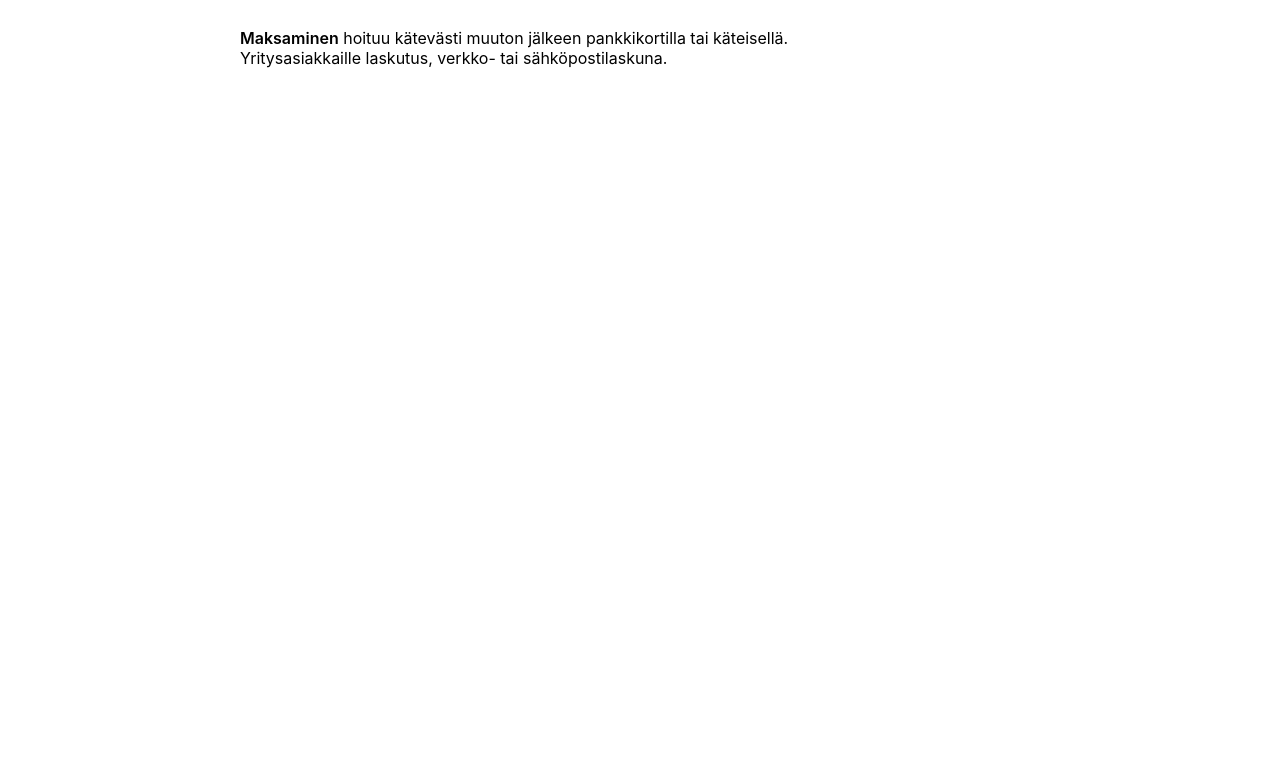
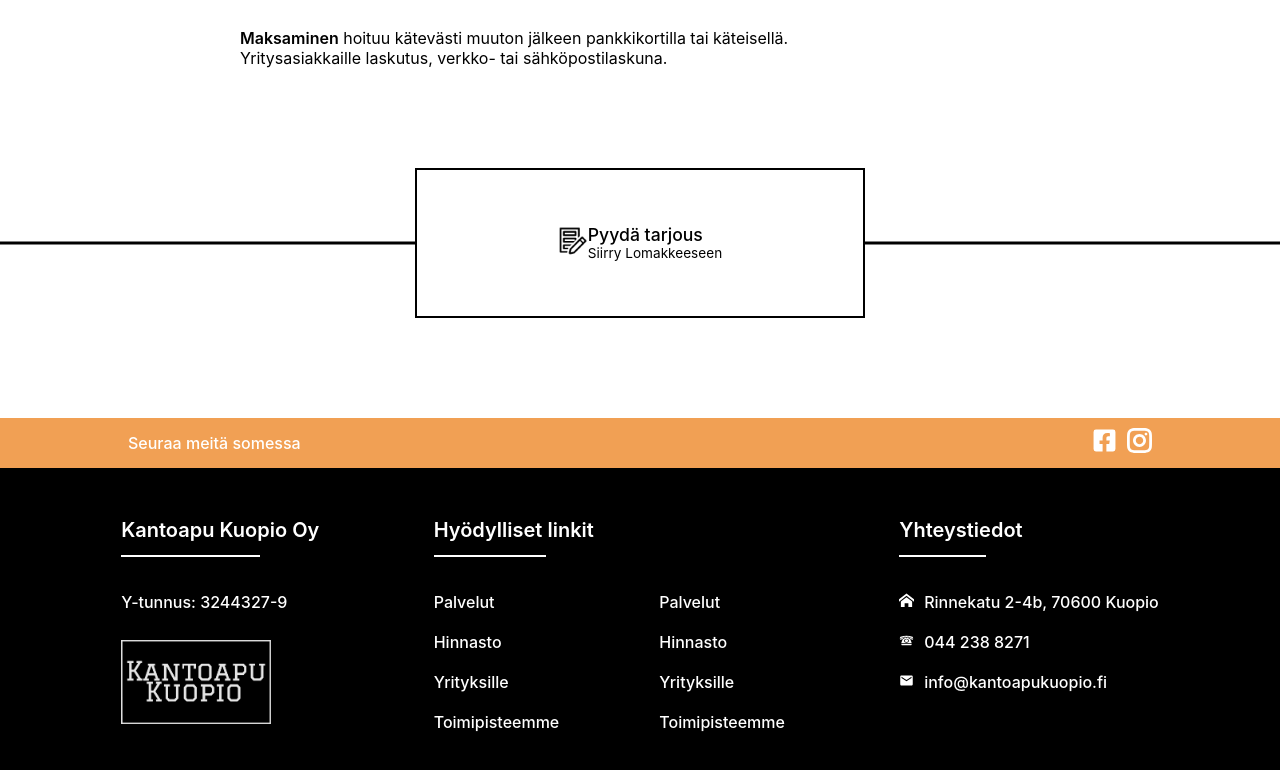
Before and after one commit to MarekPuu/kantoapu_kuopio, a Next.js app: page / in a window 1280 px wide. Shown: the part 3404-4174 px from the top of the page. Before the commit the page ends 3572 px from the top, so only its background shows below. Built offline with nearby package versions, Linux system fonts and the light colour scheme.

Commit message:
Etusivu ulkoasu 1.0 testi

```diff
--- /dev/null
+++ b/components/Footer/Footer.tsx
@@ -0,0 +1,133 @@
+import React from 'react';
+import classes from '../../styles/components/Footer.module.scss';
+import Image from 'next/image';
+import Link from 'next/link';
+import { FaFacebookSquare } from 'react-icons/fa';
+import { GrInstagram } from 'react-icons/gr';
+import { ImHome } from 'react-icons/im';
+import { GiRotaryPhone } from 'react-icons/gi';
+import { MdEmail } from 'react-icons/md';
+
+const Footer = () => {
+  return (
+    <div className={classes.FooterContainer}>
+      <div className={classes.FooterUpperContent}>
+        <div className={classes.Content}>
+          <div>
+            <p>Seuraa meitä somessa</p>
+          </div>
+          <div>
+            <a
+              target="_blank"
+              rel="noreferrer"
+              href="https://www.facebook.com/profile.php?id=100076212821703"
+            >
+              <FaFacebookSquare size={25} color="white" />
+            </a>
+            <a
+              target="_blank"
+              rel="noreferrer"
+              href="https://www.instagram.com/kantoapukuopio"
+            >
+              <GrInstagram size={25} color="white" />
+            </a>
+          </div>
+        </div>
+      </div>
+      <div className={classes.FooterContent}>
+        <div className={classes.FooterLowerContent}>
+          <div className={classes.FooterCompanyLogo}>
+            <h1>Kantoapu Kuopio Oy</h1>
+            <p>Y-tunnus: 3244327-9</p>
+            <div
+              style={{
+                position: 'relative',
+                width: '150px',
+                marginTop: '20px',
+              }}
+            >
+              <Image
+                src={'/KantoapuLogo.png'}
+                width={150}
+                height={100}
+                alt="Kantoapu"
+                layout="responsive"
+                objectFit="contain"
+              />
+            </div>
+          </div>
+          <div className={classes.FooterLinks}>
+            <h1>Hyödylliset linkit</h1>
+            <div className={classes.Links}>
+              <ul>
+                <li>
+                  <Link href={{ pathname: '/', hash: 'palvelut' }}>
+                    Palvelut
+                  </Link>
+                </li>
+                <li>
+                  <Link href={{ pathname: '/', hash: 'hinnasto' }}>
+                    Hinnasto
+                  </Link>
+                </li>
+                <li>
+                  <Link href={{ pathname: '/yrityksille' }}>Yrityksille</Link>
+                </li>
+                <li>
+                  <Link href={{ pathname: '/toimipisteemme' }}>
+                    Toimipisteemme
+                  </Link>
+                </li>
+              </ul>
+              <ul className={classes.padding}>
+                <li>
+                  <Link href={{ pathname: '/', hash: 'palvelut' }}>
+                    Palvelut
+                  </Link>
+                </li>
+                <li>
+                  <Link href={{ pathname: '/', hash: 'hinnasto' }}>
+                    Hinnasto
+                  </Link>
+                </li>
+                <li>
+                  <Link href={{ pathname: '/yrityksille' }}>Yrityksille</Link>
+                </li>
+                <li>
+                  <Link href={{ pathname: '/toimipisteemme' }}>
+                    Toimipisteemme
+                  </Link>
+                </li>
+              </ul>
+            </div>
+          </div>
+          <div className={classes.FooterContanct}>
+            <h1>Yhteystiedot</h1>
+            <p>
+              <ImHome style={{ marginRight: '10px' }} size={15} color="white" />
+              Rinnekatu 2-4b, 70600 Kuopio
+            </p>
+            <p>
+              <GiRotaryPhone
+                style={{ marginRight: '10px' }}
+                size={15}
+                color="white"
+              />
+              044 238 8271
+            </p>
+            <p>
+              <MdEmail
+                style={{ marginRight: '10px' }}
+                size={15}
+                color="white"
+              />
+              info@kantoapukuopio.fi
+            </p>
+          </div>
+        </div>
+      </div>
+    </div>
+  );
+};
+
+export default Footer;
--- a/components/Layout/CustomHead.tsx
+++ b/components/Layout/CustomHead.tsx
@@ -12,12 +12,14 @@ const CustomHead = () => {
 
   const path =
     router.pathname === '/'
-      ? ''
-      : `| ${capitalizeFirstLetter(router.pathname.replace('/', ''))}`;
+      ? 'Kantoapu Kuopio'
+      : `Kantoapu Kuopio | ${capitalizeFirstLetter(
+          router.pathname.replace('/', '')
+        )}`;
 
   return (
     <Head>
-      <title>{`Kantoapu Kuopio ${path}`}</title>
+      <title>{path}</title>
     </Head>
   );
 };
--- a/components/Layout/PageLayout.tsx
+++ b/components/Layout/PageLayout.tsx
@@ -3,6 +3,7 @@ import NavBar from '../nav/NavBar';
 import GoogleAnalytics from '../google-analytics';
 import useGoogleAnalytics from '../../hooks/useGoogleAnalytics';
 import Head from './CustomHead';
+import Footer from '../Footer/Footer';
 
 const PageLayout = ({ children }: any) => {
   useGoogleAnalytics();
@@ -12,6 +13,7 @@ const PageLayout = ({ children }: any) => {
       <GoogleAnalytics />
       <NavBar />
       {children}
+      <Footer />
     </>
   );
 };
--- /dev/null
+++ b/components/PyydaTarjous/index.tsx
@@ -0,0 +1,35 @@
+import Link from 'next/link';
+import React from 'react';
+import classes from '../../styles/components/PyydaTarjous.module.scss';
+import Image from 'next/image';
+
+const PyydaTarjous = () => {
+  return (
+    <div className={classes.PyydaTarjousContainer}>
+      <Link href={{ pathname: '/', hash: '#form' }}>
+        <div className={classes.PyydaTarjousLinkContainer}>
+          <div className={classes.NavInfoLinkContainer}>
+            <div className={classes.NavInfoLinkContainerLogo}>
+              <Image
+                width={30}
+                height={30}
+                src="/clarity_form-line-black.png"
+                alt="form"
+              />
+            </div>
+            <div className={classes.NavInfoLinkContainerInfo}>
+              <div className={classes.title}>
+                <p>Pyydä tarjous</p>
+              </div>
+              <div className={classes.info}>
+                <p>Siirry Lomakkeeseen</p>
+              </div>
+            </div>
+          </div>
+        </div>
+      </Link>
+    </div>
+  );
+};
+
+export default PyydaTarjous;
--- a/package.json
+++ b/package.json
@@ -13,6 +13,7 @@
     "react": "18.2.0",
     "react-dom": "18.2.0",
     "react-google-recaptcha": "^2.1.0",
+    "react-icons": "^4.4.0",
     "sass": "^1.54.5"
   },
   "devDependencies": {
--- a/pages/index.tsx
+++ b/pages/index.tsx
@@ -4,7 +4,9 @@ import PageHero from '../components/PageHero/PageHero';
 import MeidanTarina from '../components/MeidänTarina/MeidanTarina';
 import MeidanTarinaForm from '../components/form/MeidanTarinaForm';
 import PalvelutContainer from '../components/Palvelut/PalvelutContainer';
+import PyydaTarjous from '../components/PyydaTarjous';
 import HinnastoContainer from '../components/Hinnasto/HinnastoContainer';
+
 const Home: NextPage = () => {
   return (
     <>
@@ -25,6 +27,7 @@ const Home: NextPage = () => {
           <HinnastoContainer />
         </div>
       </div>
+      <PyydaTarjous />
     </>
   );
 };
--- /dev/null
+++ b/styles/components/Footer.module.scss
@@ -0,0 +1,96 @@
+@use '../variables/Variables.scss';
+
+.FooterContainer {
+  min-height: 400px;
+  width: 100%;
+  background: black;
+  color: white;
+  p {
+    margin-bottom: 20px;
+    font-size: 1rem;
+    font-weight: 500;
+    list-style: none;
+  }
+  h1 {
+    width: fit-content;
+    font-size: 1.25rem;
+    font-weight: 600;
+    margin-bottom: 50px;
+    position: relative;
+    &::after {
+      position: absolute;
+      content: '';
+      height: 2px;
+      background-color: white;
+      bottom: -15px;
+      left: 0;
+      width: 70%;
+    }
+  }
+}
+.FooterContent {
+  max-width: 1820px;
+  width: 90%;
+  margin: auto;
+  height: 100%;
+}
+.FooterUpperContent {
+  height: 50px;
+  background: Variables.$secondaryFontColor;
+  .Content {
+    max-width: 1820px;
+    width: 80%;
+    height: 100%;
+    margin: auto;
+    display: flex;
+    align-items: center;
+    justify-content: space-between;
+    p {
+      margin: 0;
+      padding: 0;
+    }
+    a {
+      margin-left: 10px;
+    }
+  }
+}
+
+.FooterLowerContent {
+  display: flex;
+  justify-content: space-around;
+  height: 100%;
+}
+.FooterLowerContent {
+  padding: 50px 0;
+}
+
+.FooterLinks {
+  color: white;
+  height: 100%;
+
+  ul {
+    height: 100%;
+    margin: auto;
+    li {
+      margin-bottom: 20px;
+      font-size: 1rem;
+      font-weight: 500;
+      list-style: none;
+    }
+  }
+}
+.Links {
+  display: flex;
+  justify-content: space-between;
+}
+.padding {
+  padding-left: 100px;
+}
+.FooterContanct {
+  p {
+    margin-bottom: 20px;
+    font-size: 1rem;
+    font-weight: 500;
+    list-style: none;
+  }
+}
--- a/styles/components/Palvelut.module.scss
+++ b/styles/components/Palvelut.module.scss
@@ -60,12 +60,14 @@
   transform: translateY(-5px);
   border: 1px solid variable.$hoverBorderColor1;
   border-bottom: 8px solid variable.$hoverBorderColor1;
+  box-shadow: none;
   .PalveluCardTitleContainer {
     border-bottom: 1px solid variable.$hoverBorderColor1;
   }
 }
 .hover2:hover {
   transform: translateY(-5px);
+  box-shadow: none;
   border: 1px solid variable.$hoverBorderColor2;
   border-bottom: 8px solid variable.$hoverBorderColor2;
   .PalveluCardTitleContainer {
@@ -74,6 +76,7 @@
 }
 .hover3:hover {
   transform: translateY(-5px);
+  box-shadow: none;
   border: 1px solid variable.$hoverBorderColor3;
   border-bottom: 8px solid variable.$hoverBorderColor3;
   .PalveluCardTitleContainer {
--- /dev/null
+++ b/styles/components/PyydaTarjous.module.scss
@@ -0,0 +1,56 @@
+.PyydaTarjousContainer {
+  width: 100%;
+  height: 150px;
+  position: relative;
+  margin: 50px 0;
+  margin-bottom: 100px;
+  display: flex;
+  justify-content: center;
+  &::after {
+    content: '';
+    position: absolute;
+    transform: translateY(-50%);
+    top: 50%;
+    left: 0;
+    height: 3px;
+    width: 100%;
+    background-color: black;
+  }
+}
+.PyydaTarjousLinkContainer {
+  width: 450px;
+  height: 100%;
+  max-width: 80%;
+  border: 2px solid black;
+  background-color: white;
+  z-index: 2;
+  cursor: pointer;
+}
+.NavInfoLinkContainer {
+  display: flex;
+  align-items: center;
+  justify-content: center;
+  width: 100%;
+  height: 100%;
+
+  &:hover {
+    .info p {
+      color: blue;
+    }
+  }
+  .NavInfoLinkContainerInfo {
+    .title p {
+      font-size: 1.1rem;
+      font-weight: 500;
+    }
+    .info p {
+      font-size: 0.85rem;
+    }
+  }
+}
+.button {
+  button {
+    color: black;
+    text-align: left;
+  }
+}
--- a/styles/main.scss
+++ b/styles/main.scss
@@ -1,5 +1,7 @@
 @import url('https://fonts.googleapis.com/css2?family=Montserrat:wght@300;400;500;600;700;800&display=swap');
-
+html {
+  scroll-behavior: smooth;
+}
 *,
 *::after,
 *:before {
```
Also changed, not shown: components/form/MeidanTarinaForm.tsx (+9 -1 lines), pages/en-us/index.tsx (added, +7 -0 lines), public/clarity_form-line-black.png (added), 1 other file (tests, documents, lock files or other folders).
